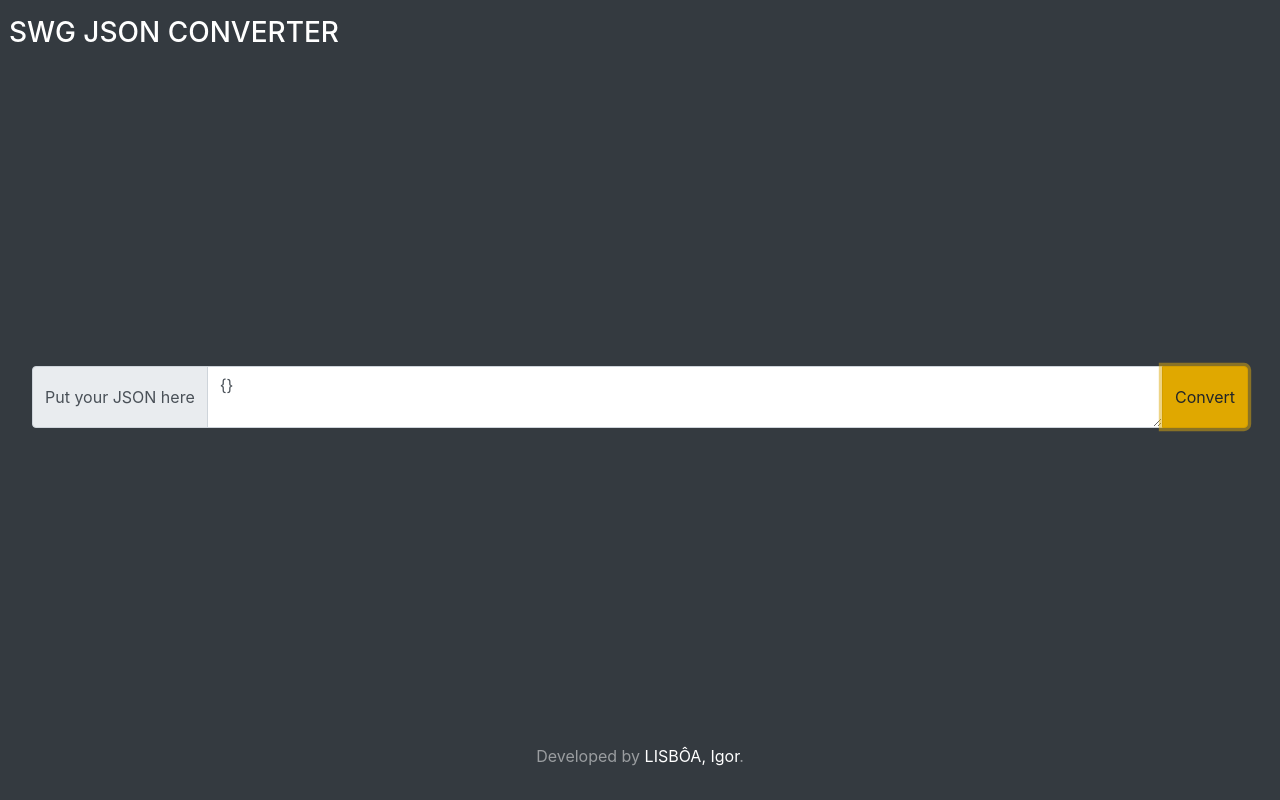
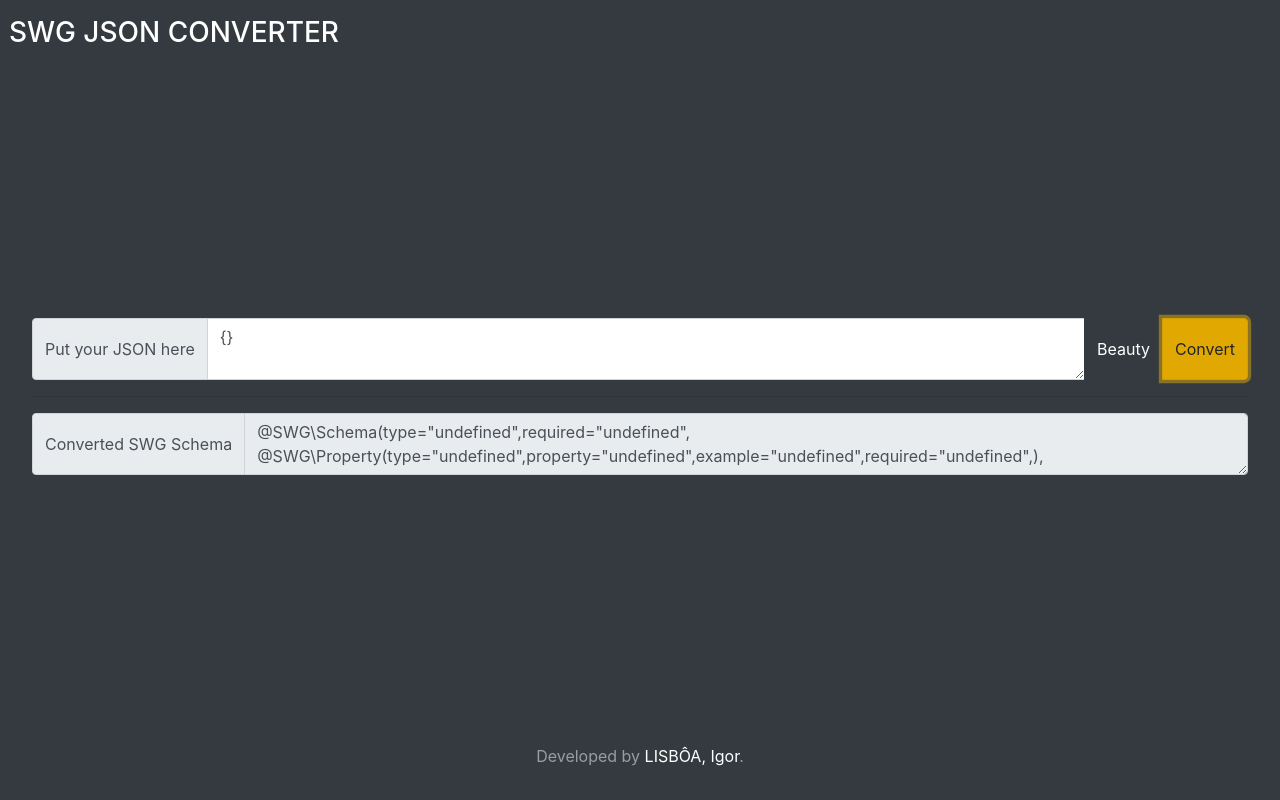
Before and after one commit to igor-lisboa/swgJsonConverter, a Vue app: page / in a window 1280 px wide. Both pictures are taken after a click on the button "Convert". Built offline with nearby package versions, Linux system fonts and the light colour scheme.

Commit message:
Ajustando conversor p swg

```diff
--- a/src/components/Converter.vue
+++ b/src/components/Converter.vue
@@ -1,15 +1,31 @@
 <template>
-  <div>
+  <div class="input-group">
+    <div class="input-group-prepend">
+      <span class="input-group-text">Put your JSON here</span>
+    </div>
+    <textarea class="form-control" v-model="json"></textarea>
+    <div class="input-group-append">
+      <button class="btn btn-dark" type="button" @click="beautyJson">
+        Beauty
+      </button>
+      <button class="btn btn-warning" type="button" @click="convert">
+        Convert
+      </button>
+    </div>
+  </div>
+  <template v-if="convertedSwgSchema != ''">
+    <hr />
     <div class="input-group">
       <div class="input-group-prepend">
-        <span class="input-group-text">Put your JSON here</span>
+        <span class="input-group-text">Converted SWG Schema</span>
       </div>
-      <textarea class="form-control" v-model="json"></textarea>
-      <div class="input-group-append">
-        <button class="btn btn-warning" type="button" @click="convert">Convert</button>
-      </div>
+      <textarea
+        class="form-control"
+        readonly
+        v-model="convertedSwgSchema"
+      ></textarea>
     </div>
-  </div>
+  </template>
 </template>
 
 <script lang="ts">
@@ -18,10 +34,76 @@ export default defineComponent({
   name: "Converter",
   setup: () => {
     const json = ref("{}");
+    const convertedSwgSchema = ref("");
+    const beautyJson = () => {
+      try {
+        json.value = JSON.stringify(JSON.parse(json.value), null, 4);
+      } catch (e) {
+        alert(e);
+      }
+    };
+    const buildSwgSchema = (
+      obj: {
+        type: string;
+        property: string | undefined | null;
+        example: string | number | object | undefined;
+        required: boolean;
+        children: any;
+      },
+      swgSchema: string
+    ) => {
+      if (swgSchema === "") {
+        swgSchema +=
+          '@SWG\\Schema(type="' +
+          obj.type +
+          '",required="' +
+          obj.required +
+          '", ';
+      }
+
+      if (obj.children != undefined) {
+        if (obj.property != undefined) {
+          swgSchema +=
+            '@SWG\\Property(type="' +
+            obj.type +
+            '",property="' +
+            obj.property +
+            '",required="' +
+            obj.required +
+            '",';
+        }
+        Object.entries(obj.children).forEach((item: [string, any]) => {
+          let newObj = item[1];
+          newObj.property = item[0];
+
+          swgSchema = buildSwgSchema(newObj, swgSchema);
+        });
+      } else {
+        swgSchema +=
+          '@SWG\\Property(type="' +
+          obj.type +
+          '",property="' +
+          obj.property +
+          '",example="' +
+          obj.example +
+          '",required="' +
+          obj.required +
+          '",';
+      }
+      swgSchema += "),";
+      return swgSchema;
+    };
     const convert = () => {
-      alert(json.value);
+      let swgConverted = "";
+      try {
+        swgConverted = buildSwgSchema(JSON.parse(json.value), "");
+      } catch (e) {
+        alert(e);
+      } finally {
+        convertedSwgSchema.value = swgConverted;
+      }
     };
-    return { json, convert };
+    return { json, convert, convertedSwgSchema, beautyJson };
   },
 });
 </script>
```
